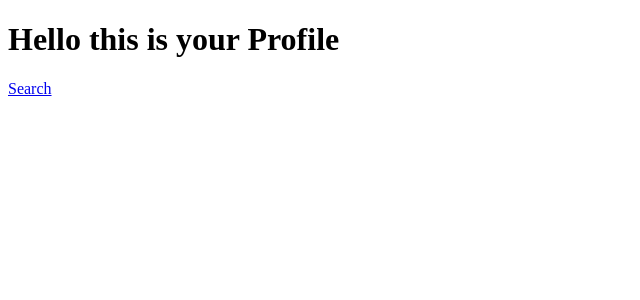
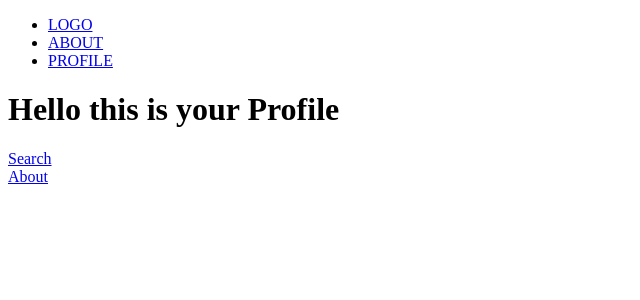
Before and after one commit to MohamedKadi/Weather-App, a React (Vite) app in the folder WeatherApp/: page / in a window 1280 px wide. Shown: the top 300 px of the page, without its empty margins (0-640 px from the left). Built offline with nearby package versions, Linux system fonts and the light colour scheme.

Commit message:
using a layout for nav react router

```diff
--- a/WeatherApp/src/App.jsx
+++ b/WeatherApp/src/App.jsx
@@ -2,14 +2,31 @@ import { useState } from 'react';
 import Search from './partials/Search';
 import Profile from './partials/Profile';
 import About from './partials/About';
+import Nav from './partials/Nav';
 import NotFound from './partials/NotFound';
-import { RouterProvider, createBrowserRouter } from 'react-router-dom';
+import { RouterProvider, createBrowserRouter, Outlet } from 'react-router-dom';
+
+// Layout component
+function Layout() {
+  return (
+    <>
+      <Nav />
+      <Outlet />
+    </>
+  );
+}
 
 const router = createBrowserRouter([
-  { path: '/', element: <Profile /> },
-  { path: '/about', element: <About /> },
-  { path: '/search', element: <Search /> },
-  { path: '*', element: <NotFound /> },
+  {
+    path: '/',
+    element: <Layout />,
+    children: [
+      { path: '/', element: <Profile /> },
+      { path: '/about', element: <About /> },
+      { path: '/search', element: <Search /> },
+      { path: '*', element: <NotFound /> },
+    ],
+  },
 ]);
 
 function App() {
--- /dev/null
+++ b/WeatherApp/src/partials/Nav.jsx
@@ -0,0 +1,19 @@
+import { Link } from 'react-router-dom';
+
+export default function Nav() {
+  return (
+    <div>
+      <ul>
+        <li>
+          <Link to="/">LOGO</Link>
+        </li>
+        <li>
+          <Link to="/about">ABOUT</Link>
+        </li>
+        <li>
+          <Link to="/profile">PROFILE</Link>
+        </li>
+      </ul>
+    </div>
+  );
+}
--- a/WeatherApp/src/partials/Profile.jsx
+++ b/WeatherApp/src/partials/Profile.jsx
@@ -5,6 +5,8 @@ export default function Profile() {
     <div>
       <h1>Hello this is your Profile</h1>
       <Link to="/search">Search</Link>
+      <br />
+      <Link to="/about">About</Link>
     </div>
   );
 }
```
